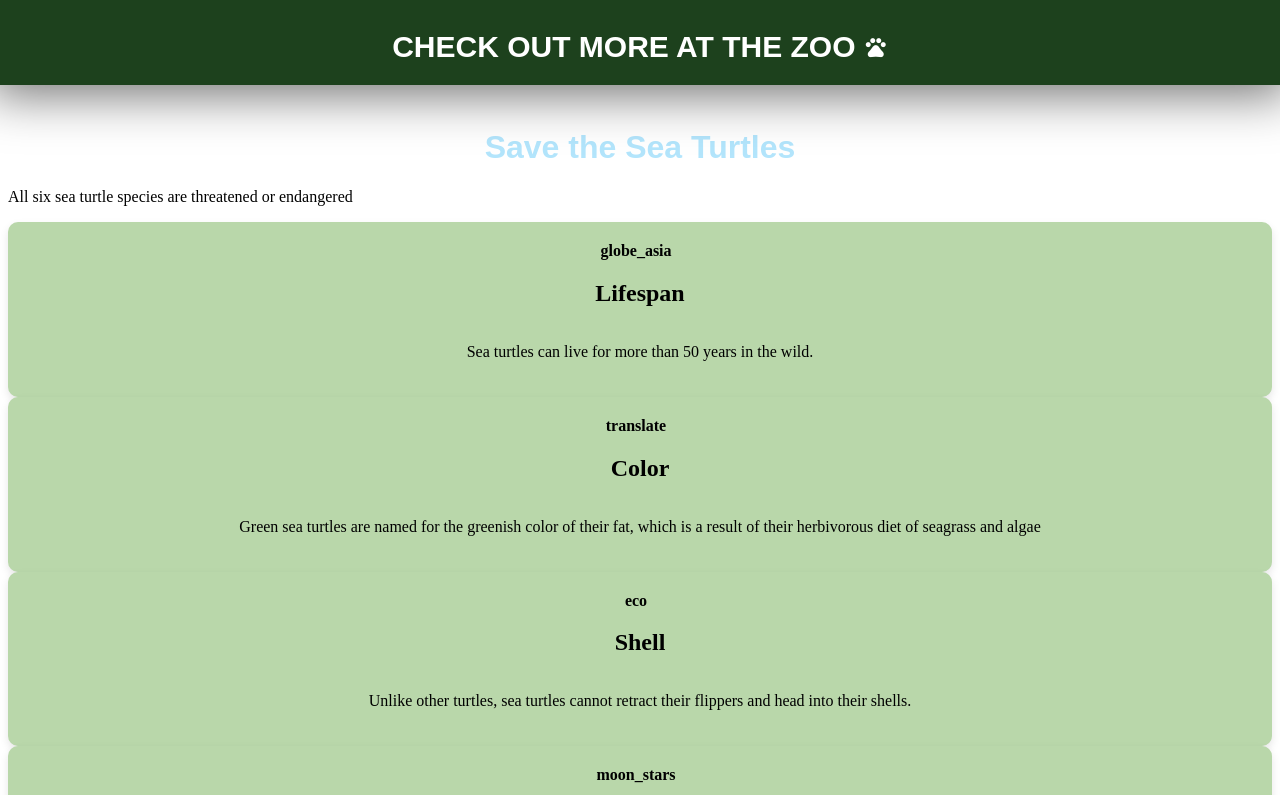
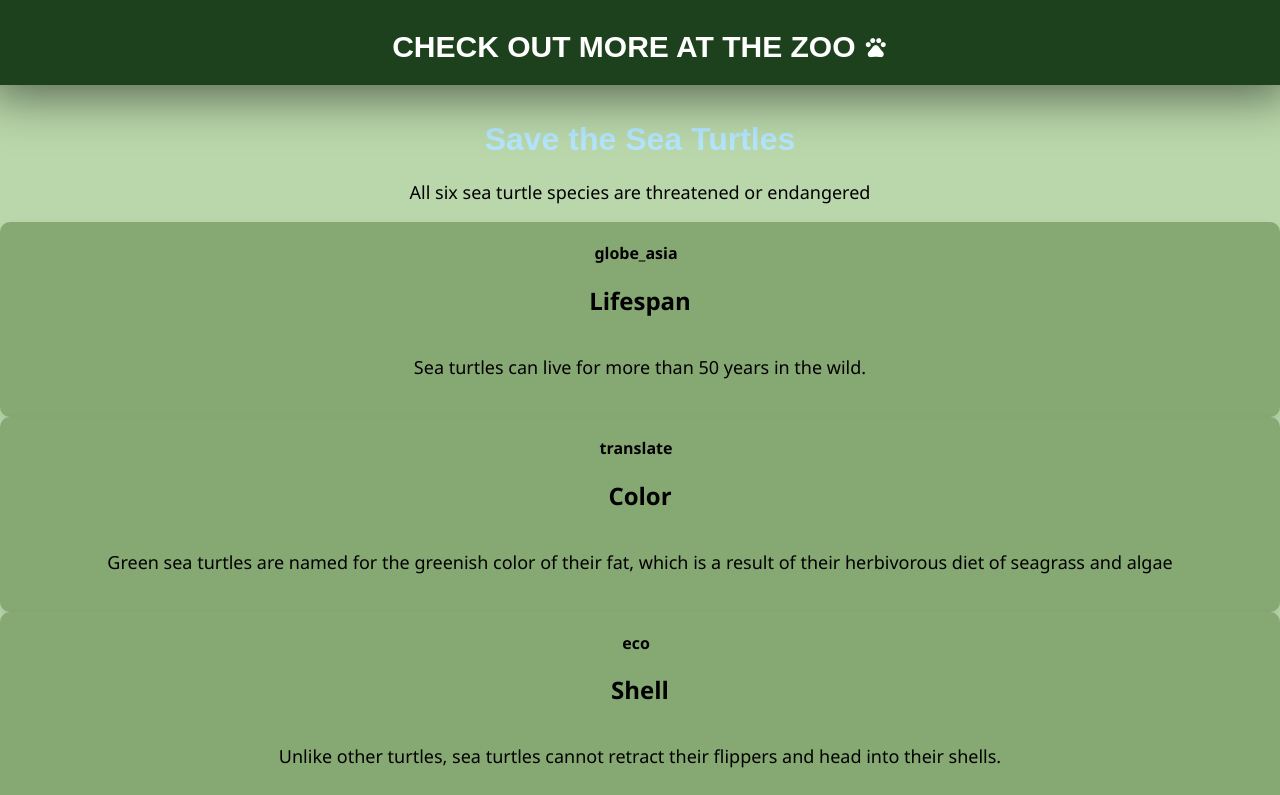
Before and after one commit to KaileyLiou/Turtles, a SvelteKit app: page / in a window 1280 px wide. Shown: the top 795 px of the page. Built offline with nearby package versions, Linux system fonts and the light colour scheme; a web font is replaced by a local one.

Commit message:
added style

```diff
--- a/src/routes/+page.svelte
+++ b/src/routes/+page.svelte
@@ -49,7 +49,7 @@
         align-items: center;
         justify-content: center;
         padding: 20px;
-        background-color: #b9d7aa;
+        background-color: #86a873;
         border-radius: 10px;
         box-shadow: 0 4px 8px rgba(0, 0, 0, 0.1);
     }
@@ -58,6 +58,18 @@
         font-weight: bold;
         margin-right: 0.5rem;
     }
+
+    :global(body) {
+        background-color: #b9d7aa;
+        margin: 0;
+        font-family: 'Segoe UI', sans-serif;
+    }
+
+    p {
+        text-align: center;
+        font-size: 18px;
+    }
+
 
 </style>
 
```
